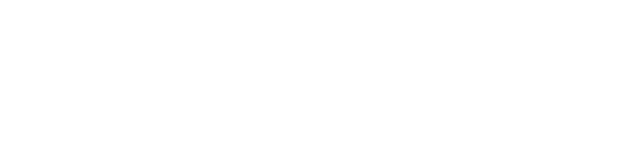
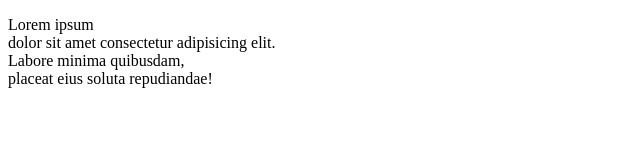
Before and after one commit to Denis999777/lesson-3, a plain HTML site: page index.html in a window 1280 px wide. Shown: the whole page, without its empty margins (0-640 px from the left). Drawn offline with Linux system fonts and the light colour scheme.

Commit message:
modified:   index.html

```diff
--- a/index.html
+++ b/index.html
@@ -6,6 +6,8 @@
     <title>Document</title>
 </head>
 <body>
-
+    <div>
+        <p>Lorem ipsum <br>dolor sit amet consectetur adipisicing elit. <br> Labore minima quibusdam, <br> placeat eius soluta repudiandae!</p>
+    </div>
 </body>
 </html>
```
